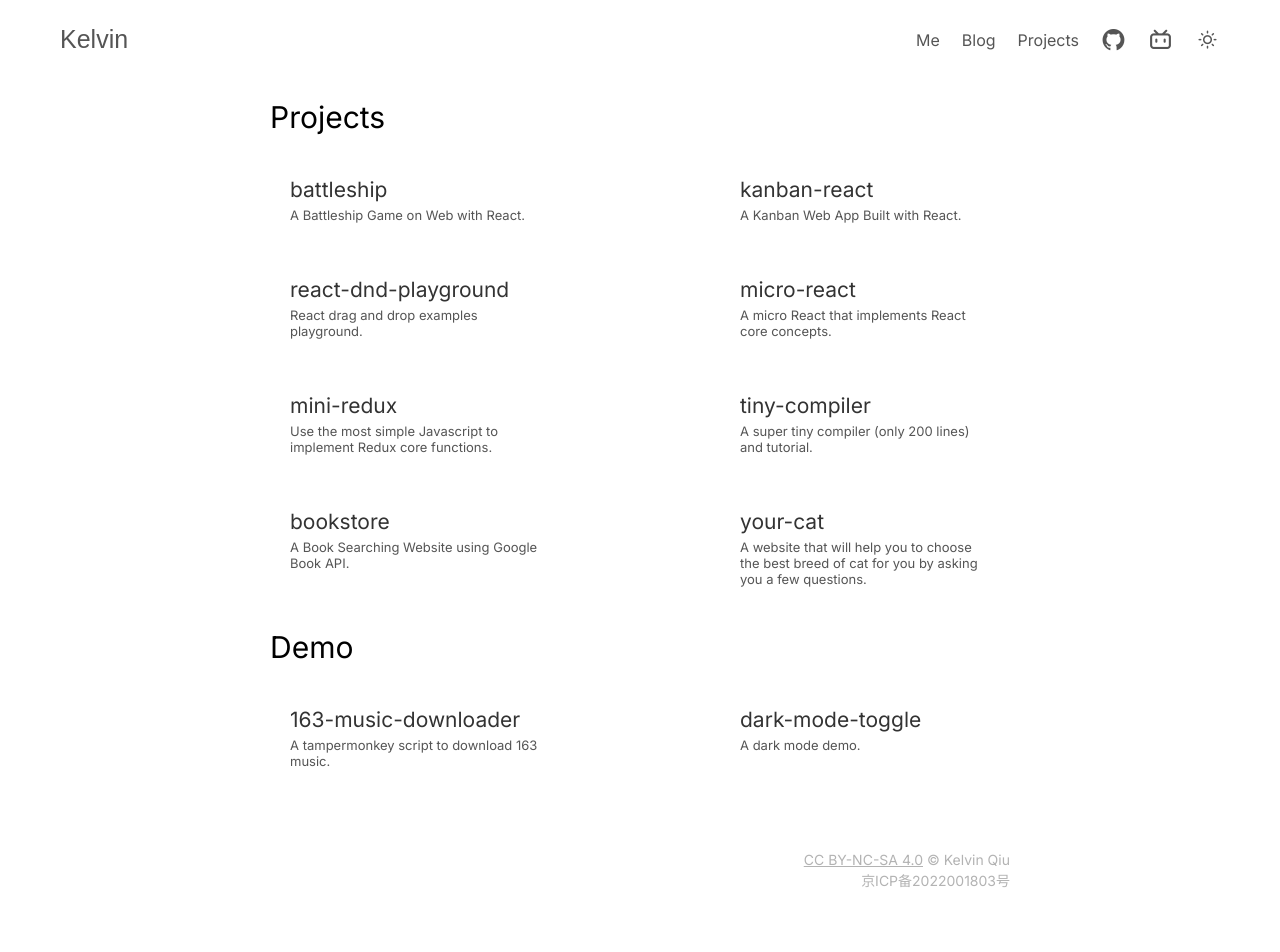
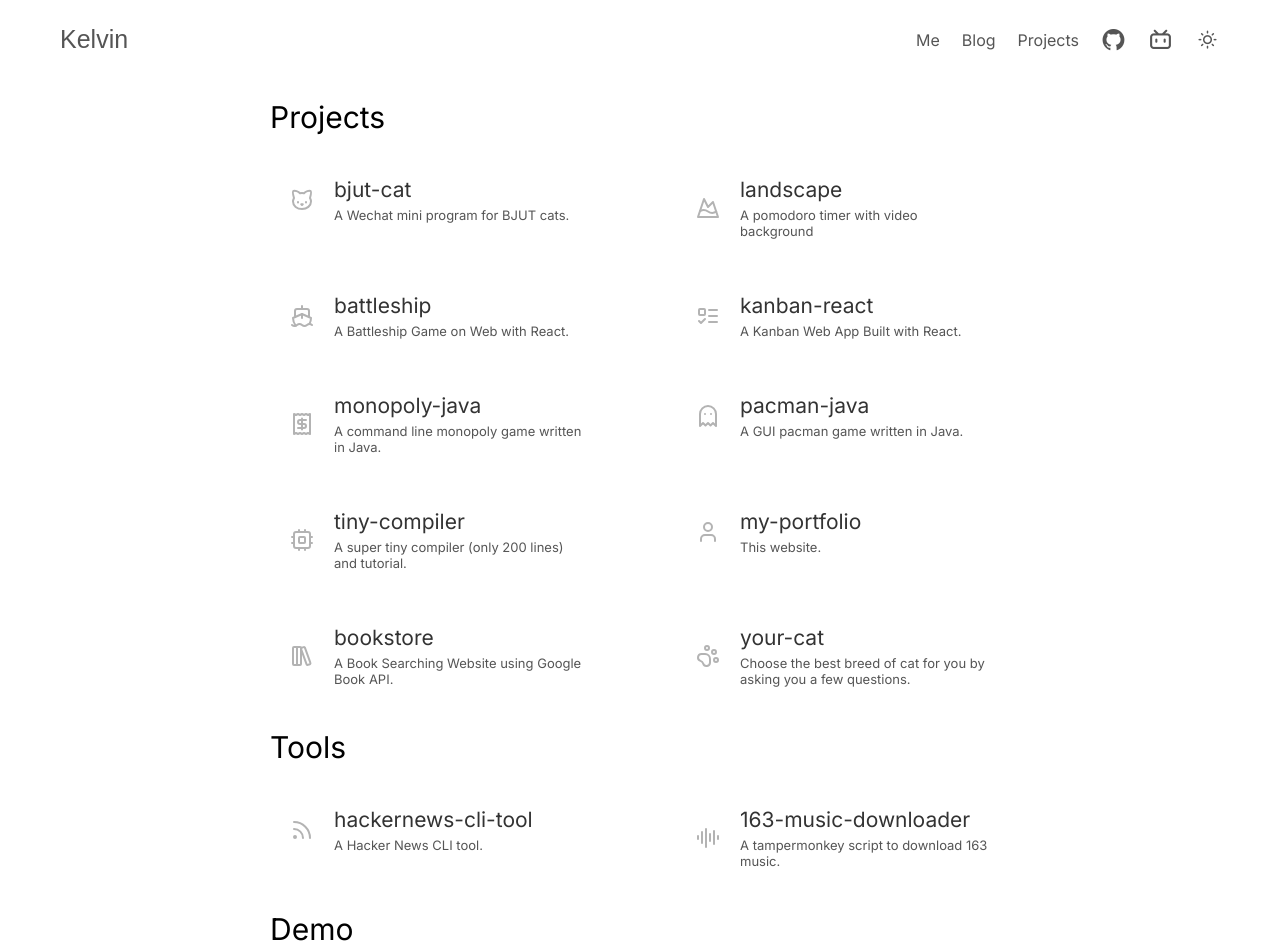
Before and after one commit to KelvinQiu802/portfolio, a Next.js app: page /project in a window 1280 px wide. Shown: the top 952 px of the page. Built offline with nearby package versions, Linux system fonts and the light colour scheme; a web font is replaced by a local one.

Commit message:
feat: update projects

```diff
--- a/pages/project.js
+++ b/pages/project.js
@@ -1,8 +1,25 @@
+import {
+  Atom,
+  AudioLines,
+  Cat,
+  Cpu,
+  Ghost,
+  Grip,
+  LibraryBig,
+  ListTodo,
+  MountainSnow,
+  PawPrint,
+  Radiation,
+  Receipt,
+  Rss,
+  Ship,
+  User,
+} from 'lucide-react';
+import Head from 'next/head';
+import Footer from '../components/Footer';
+import Item from '../components/Project/Item';
 import Wrapper from '../components/Wrapper';
 import styles from '../styles/Project.module.css';
-import Item from '../components/Project/Item';
-import Head from 'next/head';
-import Footer from '../components/Footer';
 
 const Project = () => {
   return (
@@ -14,68 +31,116 @@ const Project = () => {
         <p className={styles.title}>Projects</p>
         <div className={styles.list}>
           <Item
+            name='bjut-cat'
+            description='A Wechat mini program for BJUT cats.'
+            repo='https://github.com/KelvinQiu802/bjut-cats'
+          >
+            <Cat className={styles.icon} />
+          </Item>
+          <Item
+            name='landscape'
+            description='A pomodoro timer with video background'
+            repo='https://github.com/KelvinQiu802/landscape'
+          >
+            <MountainSnow className={styles.icon} />
+          </Item>
+          <Item
             name='battleship'
             description='A Battleship Game on Web with React.'
-            icon='&#xe928;'
             repo='https://github.com/KelvinQiu802/battleship'
-          />
+          >
+            <Ship className={styles.icon} />
+          </Item>
           <Item
             name='kanban-react'
             description='A Kanban Web App Built with React.'
-            icon='&#xe9cb;'
             repo='https://github.com/KelvinQiu802/kanban-react'
-          />
+          >
+            <ListTodo className={styles.icon} />
+          </Item>
           <Item
-            name='react-dnd-playground'
-            description='React drag and drop examples playground.'
-            icon='&#xe704;'
-            repo='https://github.com/KelvinQiu802/react-dnd-playground'
-          />
+            name='monopoly-java'
+            description='A command line monopoly game written in Java.'
+            repo='https://github.com/KelvinQiu802/monopoly'
+          >
+            <Receipt className={styles.icon} />
+          </Item>
           <Item
-            name='micro-react'
-            description='A micro React that implements React core concepts.'
-            icon='&#xe64b;'
-            repo='https://github.com/KelvinQiu802/micro-react'
-          />
-          <Item
-            name='mini-redux'
-            description='Use the most simple Javascript to implement Redux core functions.'
-            icon='&#xe66c;'
-            repo='https://github.com/KelvinQiu802/mini-redux'
-          />
+            name='pacman-java'
+            description='A GUI pacman game written in Java.'
+            repo='https://github.com/KelvinQiu802/pacman'
+          >
+            <Ghost className={styles.icon} />
+          </Item>
           <Item
             name='tiny-compiler'
             description='A super tiny compiler (only 200 lines) and tutorial.'
-            icon='&#xe727;'
             repo='https://github.com/KelvinQiu802/tiny-compiler'
-          />
+          >
+            <Cpu className={styles.icon} />
+          </Item>
+          <Item
+            name='my-portfolio'
+            description='This website.'
+            repo='https://github.com/KelvinQiu802/portfolio'
+          >
+            <User className={styles.icon} />
+          </Item>
           <Item
             name='bookstore'
             description='A Book Searching Website using Google Book API.'
-            icon='&#xe61f;'
             repo='https://github.com/KelvinQiu802/bookstore'
-          />
+          >
+            <LibraryBig className={styles.icon} />
+          </Item>
           <Item
             name='your-cat'
-            description='A website that will help you to choose the best breed of cat for you by asking you a few questions.'
-            icon='&#xec8d;'
+            description='Choose the best breed of cat for you by asking you a few questions.'
             repo='https://github.com/KelvinQiu802/your-cat'
-          />
+          >
+            <PawPrint className={styles.icon} />
+          </Item>
+        </div>
+        <p className={styles.title}>Tools</p>
+        <div className={styles.list}>
+          <Item
+            name='hackernews-cli-tool'
+            description='A Hacker News CLI tool.'
+            repo='https://github.com/KelvinQiu802/hackernews-cli-tool'
+          >
+            <Rss className={styles.icon} />
+          </Item>
+          <Item
+            name='163-music-downloader'
+            description='A tampermonkey script to download 163 music.'
+            repo='https://github.com/KelvinQiu802/163MusicDownloaderScript'
+          >
+            <AudioLines className={styles.icon} />
+          </Item>
         </div>
         <p className={styles.title}>Demo</p>
         <div className={styles.list}>
           <Item
-            name='163-music-downloader'
-            description='A tampermonkey script to download 163 music.'
-            icon='&#xe6b6;'
-            repo='https://github.com/KelvinQiu802/163MusicDownloaderScript'
-          />
+            name='micro-react'
+            description='A micro React that implements React core concepts.'
+            repo='https://github.com/KelvinQiu802/micro-react'
+          >
+            <Atom className={styles.icon} />
+          </Item>
           <Item
-            name='dark-mode-toggle'
-            description='A dark mode demo.'
-            icon='&#xe65a;'
-            repo='https://github.com/KelvinQiu802/dark-mode-toggle'
-          />
+            name='mini-redux'
+            description='Use the most simple Javascript to implement Redux core functions.'
+            repo='https://github.com/KelvinQiu802/mini-redux'
+          >
+            <Radiation className={styles.icon} />
+          </Item>
+          <Item
+            name='react-dnd-playground'
+            description='React drag and drop examples playground.'
+            repo='https://github.com/KelvinQiu802/react-dnd-playground'
+          >
+            <Grip className={styles.icon} />
+          </Item>
         </div>
       </div>
       <Footer />
```
